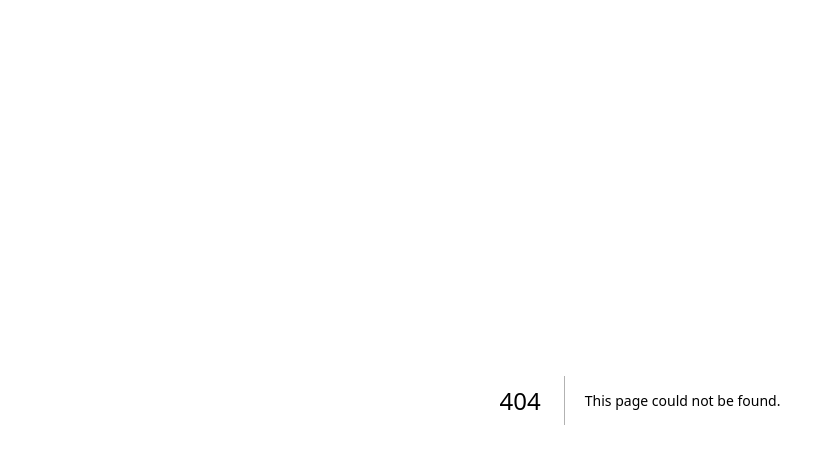
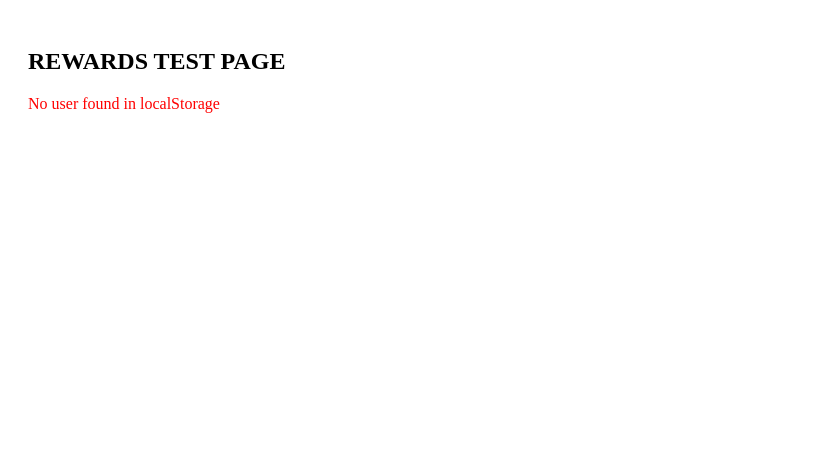
Before and after one commit to WRR-source/Wrr-tracker, a Next.js app: page /rewards-test in a window 1280 px wide. Before the commit this address had no page. Shown: the top 464 px of the page, without its empty margins (0-815 px from the left). Built offline with nearby package versions, Linux system fonts and the light colour scheme.

Commit message:
Create rewards-test.js

```diff
--- /dev/null
+++ b/pages/rewards-test.js
@@ -0,0 +1,28 @@
+import dynamic from "next/dynamic";
+import { useEffect, useState } from "react";
+
+function RewardsTest() {
+  const [user, setUser] = useState(null);
+
+  useEffect(() => {
+    if (typeof window !== "undefined") {
+      const data = localStorage.getItem("loggedUser");
+      if (data) {
+        setUser(JSON.parse(data));
+      }
+    }
+  }, []);
+
+  return (
+    <div style={{ padding: 20 }}>
+      <h2>REWARDS TEST PAGE</h2>
+      {user ? (
+        <pre>{JSON.stringify(user, null, 2)}</pre>
+      ) : (
+        <p style={{ color: "red" }}>No user found in localStorage</p>
+      )}
+    </div>
+  );
+}
+
+export default dynamic(() => Promise.resolve(RewardsTest), { ssr: false });
```
